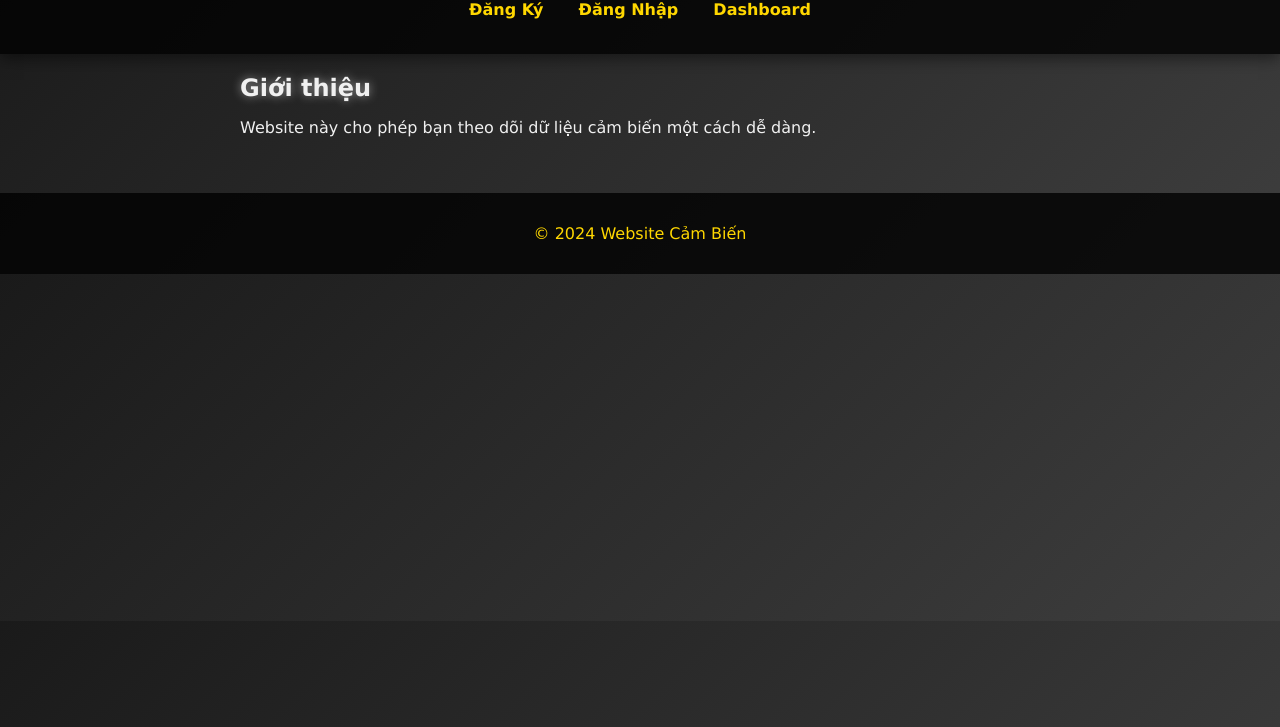
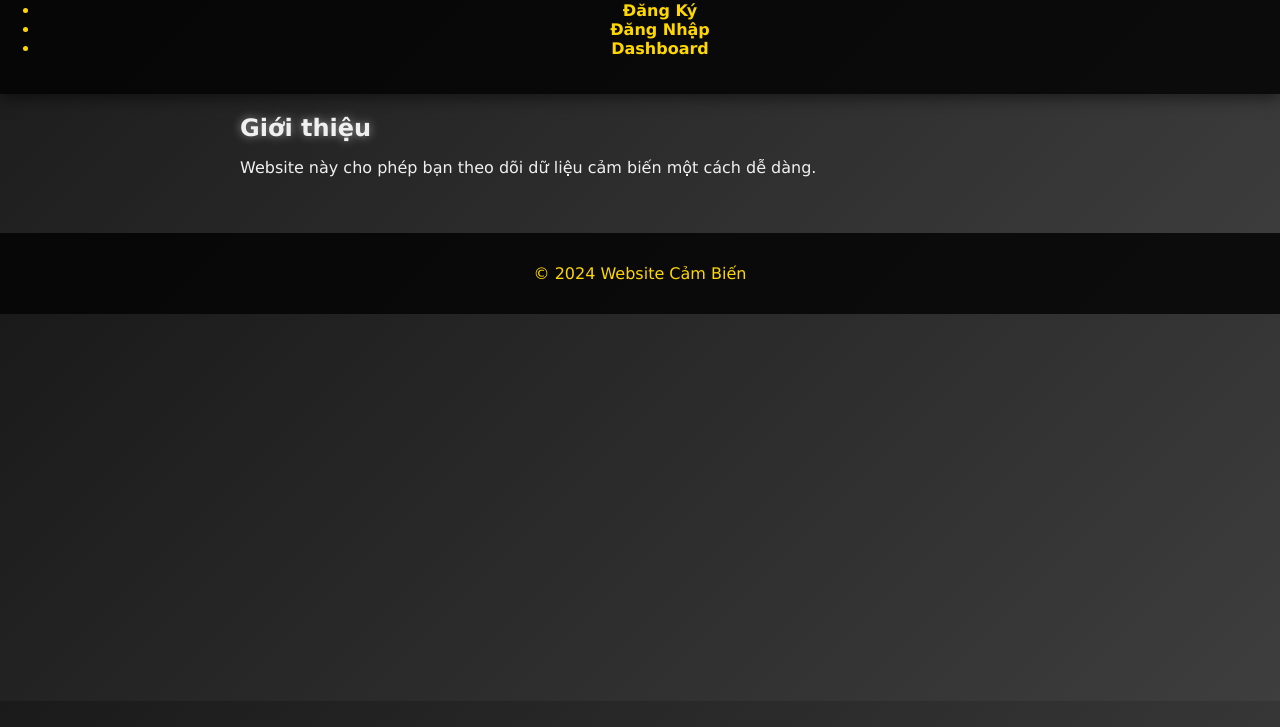
Before and after one commit to CDAT2222/mysell, a plain HTML site: page index.html in a window 1280 px wide. Shown: the part 73-800 px from the top of the page. Drawn offline with Linux system fonts and the light colour scheme.

Commit message:
Update index.html

```diff
--- a/index.html
+++ b/index.html
@@ -9,11 +9,13 @@
 <body>
     <header>
         <h1>Chào mừng đến với Website Cảm Biến</h1>
-        <nav>
-            <a href="register.html">Đăng Ký</a>
-            <a href="login.html">Đăng Nhập</a>
-            <a href="dashboard.html">Dashboard</a>
-        </nav>
+<nav>
+    <ul>
+        <li><a href="register.html">Đăng Ký</a></li>
+        <li><a href="login.html">Đăng Nhập</a></li>
+        <li><a href="dashboard.html">Dashboard</a></li>
+    </ul>
+</nav>
     </header>
     <main>
         <h2>Giới thiệu</h2>
```
